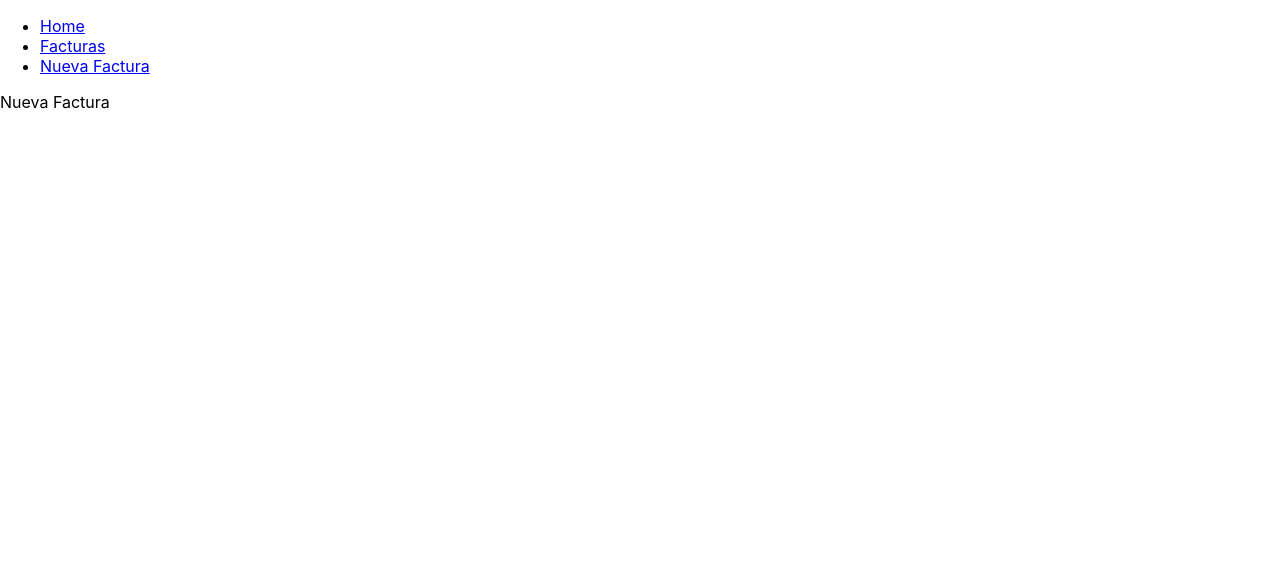
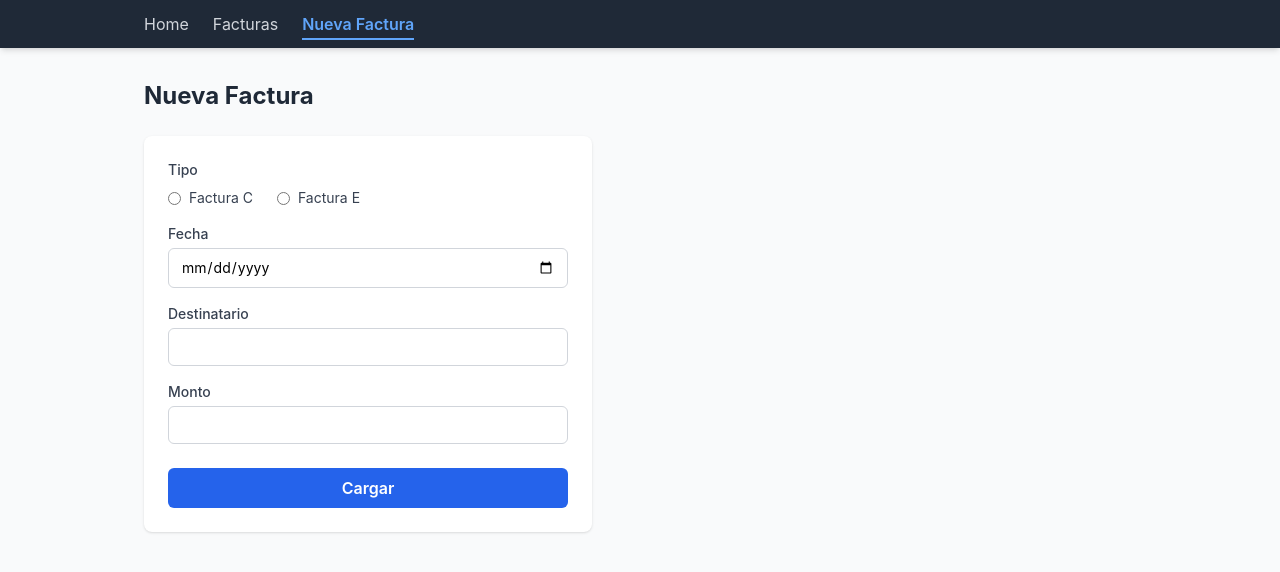
Before and after one commit to jloffredo/estado-monotributo, a React (Create React App) app: page /facturas/nueva in a window 1280 px wide. Shown: the top 572 px of the page. Built offline with nearby package versions, Linux system fonts and the light colour scheme.

Commit message:
Implementar Tailwindcss
Signed-off-by: jloffredo <javier.loffredo@toptal.com>

```diff
--- a/package.json
+++ b/package.json
@@ -38,5 +38,10 @@
       "last 1 firefox version",
       "last 1 safari version"
     ]
+  },
+  "devDependencies": {
+    "autoprefixer": "^10.5.0",
+    "postcss": "^8.5.15",
+    "tailwindcss": "^3.4.19"
   }
 }
--- a/src/App.css
+++ b/src/App.css
@@ -1,38 +1 @@
-.App {
-  text-align: center;
-}
-
-.App-logo {
-  height: 40vmin;
-  pointer-events: none;
-}
-
-@media (prefers-reduced-motion: no-preference) {
-  .App-logo {
-    animation: App-logo-spin infinite 20s linear;
-  }
-}
-
-.App-header {
-  background-color: #282c34;
-  min-height: 100vh;
-  display: flex;
-  flex-direction: column;
-  align-items: center;
-  justify-content: center;
-  font-size: calc(10px + 2vmin);
-  color: white;
-}
-
-.App-link {
-  color: #61dafb;
-}
-
-@keyframes App-logo-spin {
-  from {
-    transform: rotate(0deg);
-  }
-  to {
-    transform: rotate(360deg);
-  }
-}
+/* App-level styles here */
--- a/src/App.js
+++ b/src/App.js
@@ -11,12 +11,18 @@ const router = createBrowserRouter([
     element: <RootLayout />,
     children: [
       { id: "escalas", index: true, element: <EscalasMonotributo /> },
-      { id: "facturas", path: "facturas", element: <Facturacion /> },
       {
-        id: "nueva_factura",
-        path: "facturas/nueva",
-        element: <NuevaFactura />,
-        action: nuevaFacturaAction,
+        id: "facturas",
+        path: "facturas",
+        children: [
+          { id: "lista", index: true, element: <Facturacion /> },
+          {
+            id: "nuevaFacturaForm",
+            path: "nueva",
+            element: <NuevaFactura />,
+            action: nuevaFacturaAction,
+          },
+        ],
       },
     ],
   },
--- a/src/component/EscalasMonotributo.jsx
+++ b/src/component/EscalasMonotributo.jsx
@@ -37,24 +37,73 @@ const EscalasMonotributo = () => {
       .finally(() => setSyncing(false));
   };
 
-  if (loading) return <div>Cargando escalas...</div>;
-  if (error) return <div>Error: {error}</div>;
+  if (loading)
+    return (
+      <div className="flex justify-center items-center py-16">
+        <span className="text-gray-500 text-lg">Cargando escalas...</span>
+      </div>
+    );
+
+  if (error)
+    return (
+      <div className="bg-red-50 border border-red-200 rounded-lg p-4 text-red-700">
+        Error: {error}
+      </div>
+    );
 
   return (
     <div>
-      <button onClick={sincronizar} disabled={syncing}>
-        {syncing ? "Sincronizando..." : "Sincronizar con AFIP"}
-      </button>
+      <div className="flex items-center justify-between mb-6">
+        <h1 className="text-2xl font-bold text-gray-800">Escalas Monotributo</h1>
+        <button
+          onClick={sincronizar}
+          disabled={syncing}
+          className="bg-blue-600 hover:bg-blue-700 disabled:bg-blue-400 text-white text-sm font-medium px-4 py-2 rounded-md transition-colors"
+        >
+          {syncing ? "Sincronizando..." : "Sincronizar con AFIP"}
+        </button>
+      </div>
+
       {escalas.length === 0 ? (
-        <div>Sin datos. Presioná "Sincronizar con AFIP".</div>
+        <div className="text-center text-gray-500 py-12 bg-white rounded-lg border border-gray-200">
+          Sin datos. Presioná "Sincronizar con AFIP".
+        </div>
       ) : (
-        escalas.map((e) => (
-          <div key={e.categoria}>
-            <div>Categoría: {e.categoria}</div>
-            <div>Facturación máx: {e.ingresos_brutos_anuales_max}</div>
-            <div>Cuota: {e.cuota_total_locaciones_y_servicios}</div>
-          </div>
-        ))
+        <div className="bg-white rounded-lg shadow overflow-hidden">
+          <table className="w-full text-sm">
+            <thead className="bg-gray-50 border-b border-gray-200">
+              <tr>
+                <th className="px-4 py-3 text-left font-semibold text-gray-600">
+                  Categoría
+                </th>
+                <th className="px-4 py-3 text-right font-semibold text-gray-600">
+                  Facturación máx.
+                </th>
+                <th className="px-4 py-3 text-right font-semibold text-gray-600">
+                  Cuota
+                </th>
+              </tr>
+            </thead>
+            <tbody className="divide-y divide-gray-100">
+              {escalas.map((e) => (
+                <tr
+                  key={e.categoria}
+                  className="hover:bg-gray-50 transition-colors"
+                >
+                  <td className="px-4 py-3 font-medium text-gray-800">
+                    {e.categoria}
+                  </td>
+                  <td className="px-4 py-3 text-right text-gray-600">
+                    {e.ingresos_brutos_anuales_max}
+                  </td>
+                  <td className="px-4 py-3 text-right text-gray-600">
+                    {e.cuota_total_locaciones_y_servicios}
+                  </td>
+                </tr>
+              ))}
+            </tbody>
+          </table>
+        </div>
       )}
     </div>
   );
--- a/src/component/Facturacion.jsx
+++ b/src/component/Facturacion.jsx
@@ -1,7 +1,10 @@
-const Facturacion = (props) => {
+const Facturacion = () => {
   return (
     <div>
-        Facturacion
+      <h1 className="text-2xl font-bold text-gray-800 mb-6">Facturación</h1>
+      <div className="bg-white rounded-lg shadow p-6 text-gray-500">
+        Próximamente...
+      </div>
     </div>
   );
 };
--- a/src/component/Navegacion.jsx
+++ b/src/component/Navegacion.jsx
@@ -1,36 +1,31 @@
 import { NavLink } from "react-router-dom";
+
+const linkClass = ({ isActive }) =>
+  isActive
+    ? "text-blue-400 font-semibold border-b-2 border-blue-400 pb-1"
+    : "text-gray-300 hover:text-white transition-colors";
 
 const Navegacion = () => {
   return (
-    <header className="">
-      <nav>
-        <ul className="">
-          <li>
-            <NavLink
-              to="/"
-              className={({ isActive }) => (isActive ? "active" : undefined)}
-              end
-            >
+    <header className="bg-gray-800 text-white shadow-md">
+      <nav className="max-w-5xl mx-auto px-4 py-3">
+        <div className="flex gap-6 list-none">
+          <span>
+            <NavLink to="/" className={linkClass} end>
               Home
             </NavLink>
-          </li>
-          <li>
-            <NavLink
-              to="/facturas"
-              className={({ isActive }) => (isActive ? "active" : undefined)}
-            >
+          </span>
+          <span>
+            <NavLink to="/facturas" end className={linkClass}>
               Facturas
             </NavLink>
-          </li>
-          <li>
-            <NavLink
-              to="/facturas/nueva"
-              className={({ isActive }) => (isActive ? "active" : undefined)}
-            >
+          </span>
+          <span>
+            <NavLink to="/facturas/nueva" className={linkClass}>
               Nueva Factura
             </NavLink>
-          </li>
-        </ul>
+          </span>
+        </div>
       </nav>
     </header>
   );
--- a/src/component/NuevaFactura.jsx
+++ b/src/component/NuevaFactura.jsx
@@ -1,15 +1,93 @@
 import { Form } from "react-router-dom";
 
-export async function nuevaFacturaAction({request, params}) {
+export async function nuevaFacturaAction({ request, params }) {}
 
-}
+const inputClass =
+  "w-full border border-gray-300 rounded-md px-3 py-2 text-sm focus:outline-none focus:ring-2 focus:ring-blue-500";
 
+const NuevaFactura = () => {
+  return (
+    <div className="max-w-md">
+      <h1 className="text-2xl font-bold text-gray-800 mb-6">Nueva Factura</h1>
+      <Form className="bg-white rounded-lg shadow p-6 space-y-4">
+        <div>
+          <span className="block text-sm font-medium text-gray-700 mb-2">
+            Tipo
+          </span>
+          <div className="flex gap-6">
+            <label className="flex items-center gap-2 text-sm text-gray-700 cursor-pointer">
+              <input
+                type="radio"
+                name="tipo_factura"
+                value="C"
+                className="accent-blue-600"
+              />
+              Factura C
+            </label>
+            <label className="flex items-center gap-2 text-sm text-gray-700 cursor-pointer">
+              <input
+                type="radio"
+                name="tipo_factura"
+                value="E"
+                className="accent-blue-600"
+              />
+              Factura E
+            </label>
+          </div>
+        </div>
 
-const NuevaFactura = (props) => {
-  return (
-    <Form>
-      Nueva Factura
-    </Form>
+        <div>
+          <label
+            htmlFor="fecha"
+            className="block text-sm font-medium text-gray-700 mb-1"
+          >
+            Fecha
+          </label>
+          <input type="date" id="fecha" name="fecha" className={inputClass} />
+        </div>
+
+        <div>
+          <label
+            htmlFor="destinatario"
+            className="block text-sm font-medium text-gray-700 mb-1"
+          >
+            Destinatario
+          </label>
+          <input
+            type="text"
+            id="destinatario"
+            name="destinatario"
+            className={inputClass}
+          />
+        </div>
+
+        <div>
+          <label
+            htmlFor="monto"
+            className="block text-sm font-medium text-gray-700 mb-1"
+          >
+            Monto
+          </label>
+          <input
+            type="number"
+            step="0.01"
+            min="0.01"
+            id="monto"
+            name="monto"
+            className={inputClass}
+          />
+        </div>
+
+        <div className="pt-2">
+          <button
+            type="submit"
+            className="w-full bg-blue-600 hover:bg-blue-700 text-white font-semibold py-2 px-4 rounded-md transition-colors"
+          >
+            Cargar
+          </button>
+        </div>
+      </Form>
+    </div>
   );
 };
 
--- a/src/component/RootLayout.jsx
+++ b/src/component/RootLayout.jsx
@@ -1,15 +1,15 @@
-import {Outlet} from "react-router-dom";
+import { Outlet } from "react-router-dom";
 import Navegacion from "./Navegacion";
 
-const RootLayout = (props) => {
-    return (
-        <>
-            <Navegacion />
-            <main>
-                <Outlet/>
-            </main>
-        </>
-    );
+const RootLayout = () => {
+  return (
+    <div className="min-h-screen bg-gray-50">
+      <Navegacion />
+      <main className="max-w-5xl mx-auto px-4 py-8">
+        <Outlet />
+      </main>
+    </div>
+  );
 };
 
 export default RootLayout;
--- a/src/index.css
+++ b/src/index.css
@@ -1,13 +1,11 @@
+@tailwind base;
+@tailwind components;
+@tailwind utilities;
+
 body {
-  margin: 0;
-  font-family: -apple-system, BlinkMacSystemFont, 'Segoe UI', 'Roboto', 'Oxygen',
-    'Ubuntu', 'Cantarell', 'Fira Sans', 'Droid Sans', 'Helvetica Neue',
-    sans-serif;
+  font-family: -apple-system, BlinkMacSystemFont, "Segoe UI", "Roboto",
+    "Oxygen", "Ubuntu", "Cantarell", "Fira Sans", "Droid Sans",
+    "Helvetica Neue", sans-serif;
   -webkit-font-smoothing: antialiased;
   -moz-osx-font-smoothing: grayscale;
 }
-
-code {
-  font-family: source-code-pro, Menlo, Monaco, Consolas, 'Courier New',
-    monospace;
-}
--- /dev/null
+++ b/tailwind.config.js
@@ -0,0 +1,8 @@
+/** @type {import('tailwindcss').Config} */
+module.exports = {
+  content: ["./src/**/*.{js,jsx,ts,tsx}"],
+  theme: {
+    extend: {},
+  },
+  plugins: [],
+}
```
Also changed, not shown: 1 other file (tests, documents, lock files or other folders).
